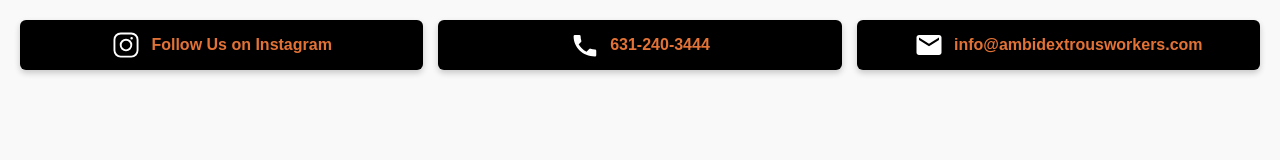
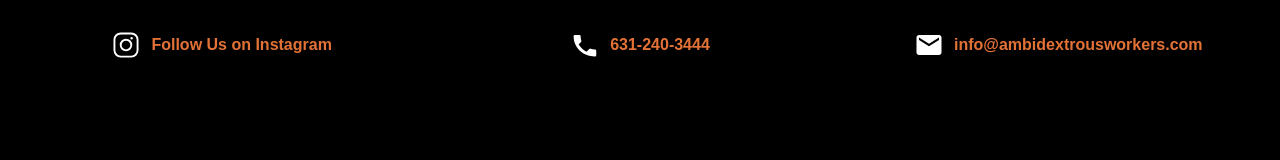
Before and after one commit to ambidextrousworkers/ambidextrous-contact, a plain HTML site: page index.html in a window 1280 px wide. Drawn offline with Linux system fonts and the light colour scheme.

Commit message:
Update index.html

```diff
--- a/index.html
+++ b/index.html
@@ -5,7 +5,7 @@
   <meta name="viewport" content="width=device-width, initial-scale=1.0">
   <title>Contact Buttons</title>
 </head>
-<body style="margin:0; padding:20px; font-family:sans-serif; background:#f9f9f9;">
+<body style="margin:0; padding:20px; font-family:sans-serif; background:#000000;">
 
 <div style="display:flex; flex-wrap:wrap; justify-content:center; gap:15px;">
 
```
